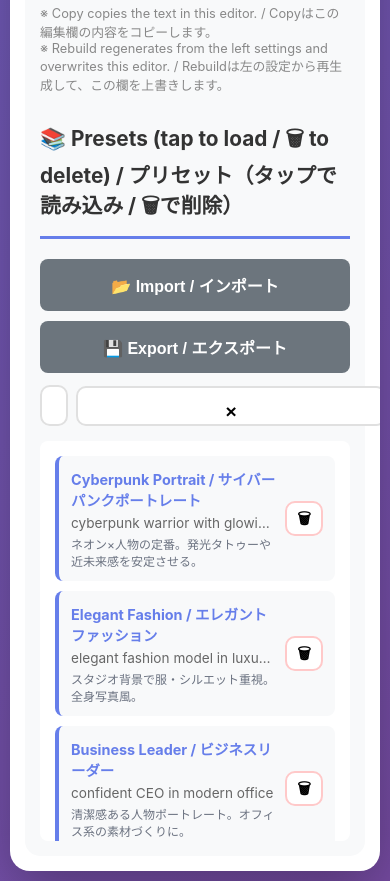
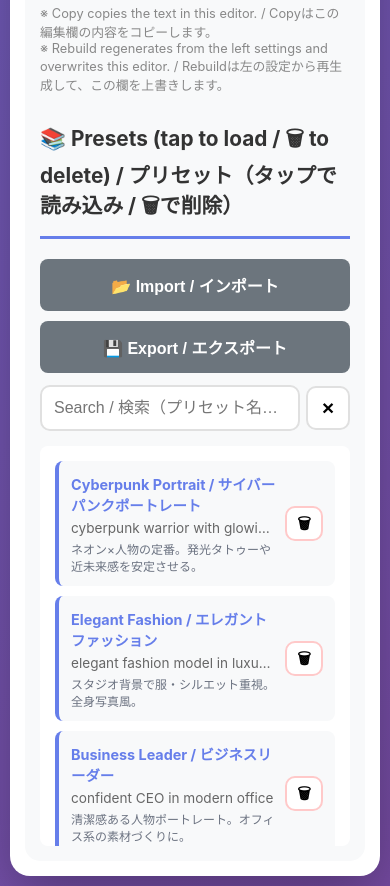
Before and after one commit to tuitui-zukan/mj-prompt-builder, a plain HTML site: page index.html in a window 390 px wide. Shown: the part 2970-3856 px from the top of the page. Drawn offline with Linux system fonts and the light colour scheme.

Commit message:
Update index.html

```diff
--- a/index.html
+++ b/index.html
@@ -401,7 +401,8 @@
       margin: 6px 0 12px 0;
     }
     .preset-search input{
-      flex:1;
+      flex: 1 1 auto;
+      min-width: 0;
       padding: 10px 12px;
       border: 2px solid #e0e0e0;
       border-radius: 10px;
@@ -413,14 +414,37 @@
       border-color:#667eea;
     }
     .preset-clear{
-      width: 40px;
-      height: 40px;
+      flex: 0 0 44px;
+      width: 44px;
+      height: 44px;
+      min-width: 44px;
+      padding: 0;
       border-radius: 10px;
       border: 2px solid #e0e0e0;
       background: #fff;
       cursor:pointer;
-      font-size: 1.2rem;
+      font-size: 1.3rem;
       line-height: 1;
+      display: inline-flex;
+      align-items: center;
+      justify-content: center;
+    }
+
+    /* Mobile fix: keep search input wide and clear button contained */
+    @media (max-width: 600px){
+      .preset-search{
+        gap: 6px;
+      }
+      .preset-search input{
+        padding: 12px 12px;
+        font-size: 1rem;
+      }
+      .preset-clear{
+        flex: 0 0 44px;
+        width: 44px;
+        height: 44px;
+        min-width: 44px;
+      }
     }
 </style>
 </head>
```
